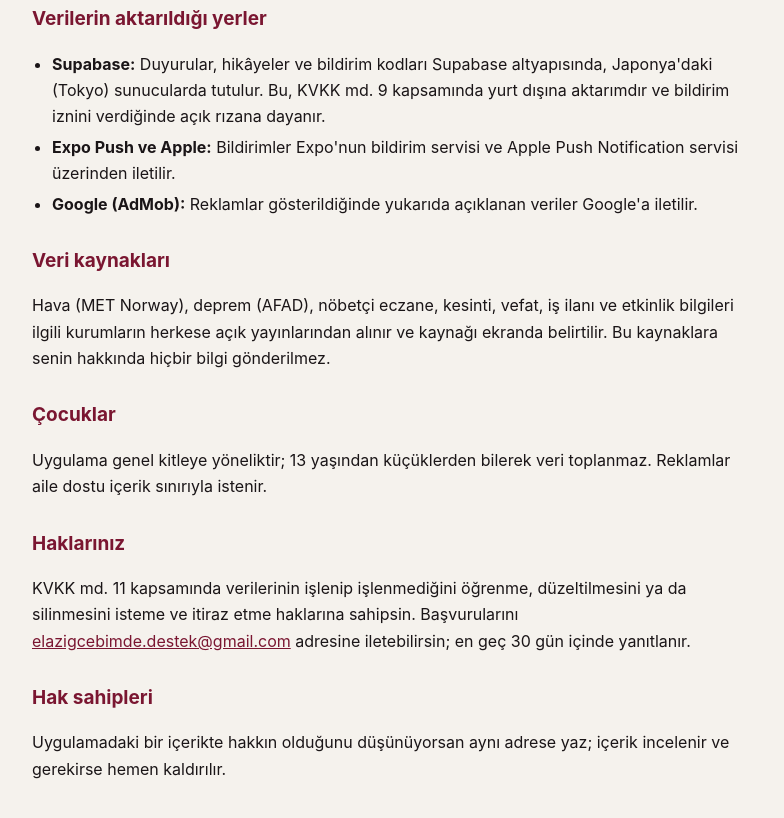
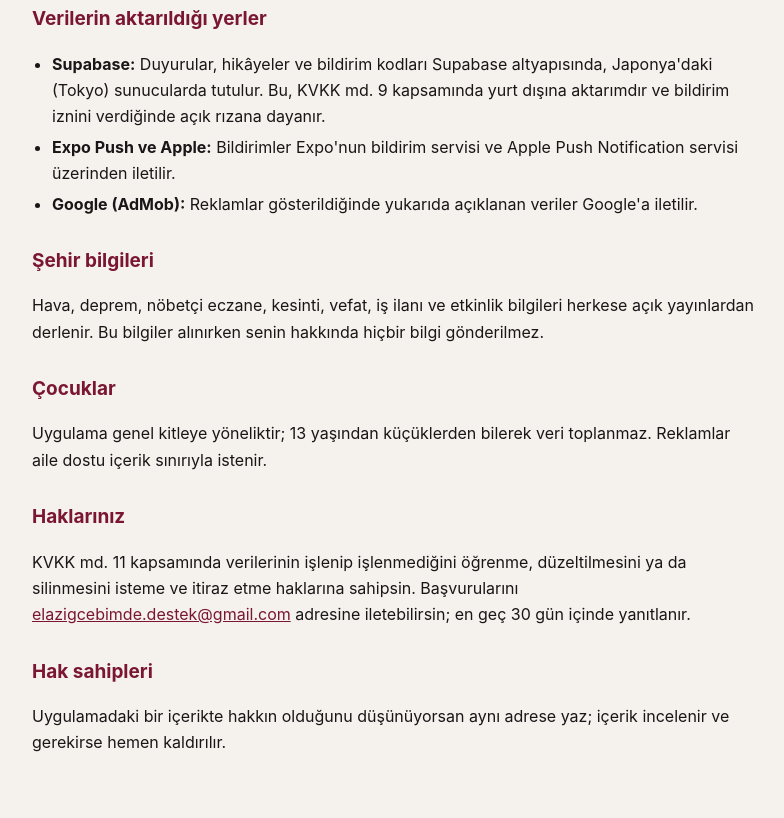
Before and after one commit to yusuf967/elazig-veri, a plain HTML site: page site/gizlilik/index.html in a window 1280 px wide. Shown: the part 968-1786 px from the top of the page, without its empty margins (244-1028 px from the left). Drawn offline with Linux system fonts and the light colour scheme.

Commit message:
Site metinleri

```diff
--- a/site/gizlilik/index.html
+++ b/site/gizlilik/index.html
@@ -52,8 +52,8 @@
   <li><strong>Google (AdMob):</strong> Reklamlar gösterildiğinde yukarıda açıklanan veriler Google'a iletilir.</li>
 </ul>
 
-<h2>Veri kaynakları</h2>
-<p>Hava (MET Norway), deprem (AFAD), nöbetçi eczane, kesinti, vefat, iş ilanı ve etkinlik bilgileri ilgili kurumların herkese açık yayınlarından alınır ve kaynağı ekranda belirtilir. Bu kaynaklara senin hakkında hiçbir bilgi gönderilmez.</p>
+<h2>Şehir bilgileri</h2>
+<p>Hava, deprem, nöbetçi eczane, kesinti, vefat, iş ilanı ve etkinlik bilgileri herkese açık yayınlardan derlenir. Bu bilgiler alınırken senin hakkında hiçbir bilgi gönderilmez.</p>
 
 <h2>Çocuklar</h2>
 <p>Uygulama genel kitleye yöneliktir; 13 yaşından küçüklerden bilerek veri toplanmaz. Reklamlar aile dostu içerik sınırıyla istenir.</p>
```
Also changed, not shown: site/destek/index.html (+1 -1 lines).
